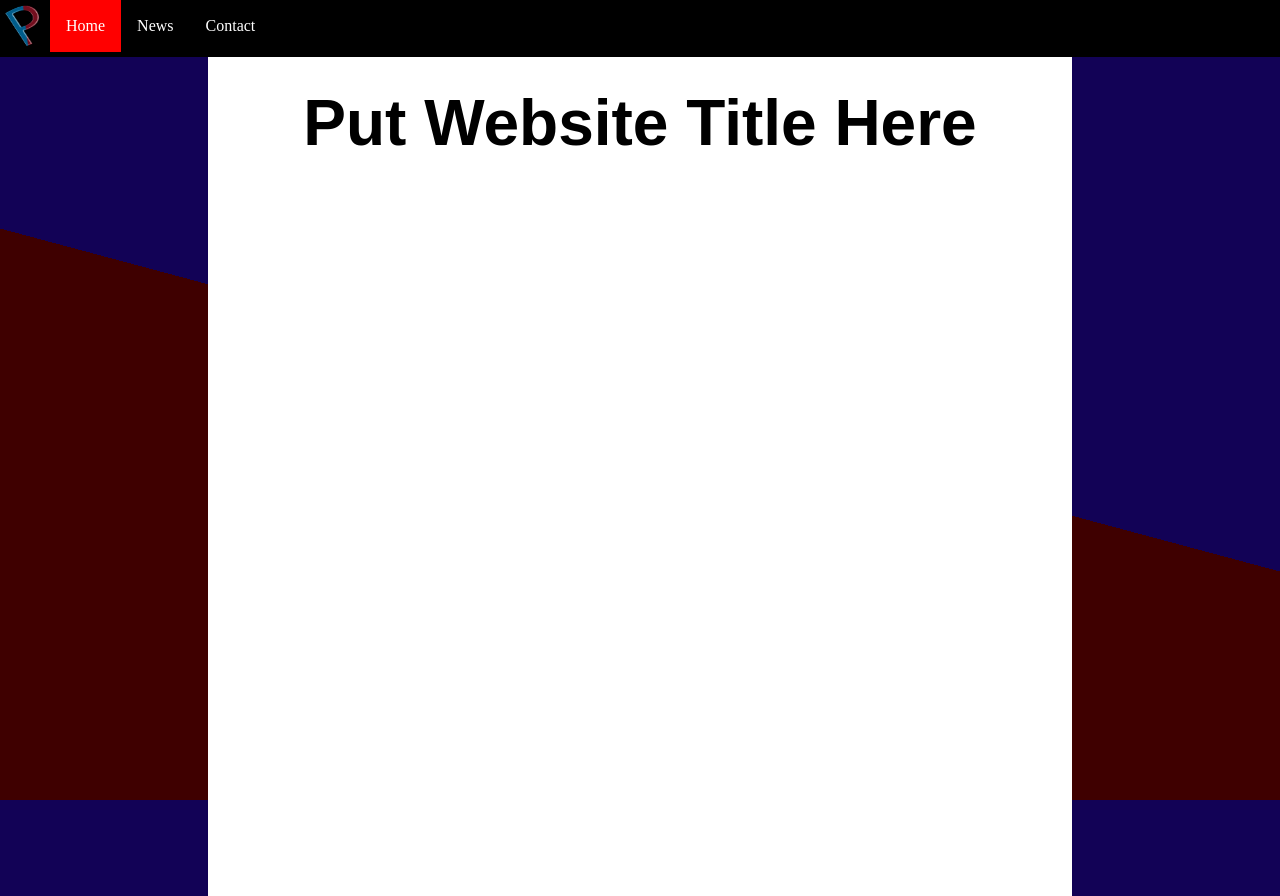
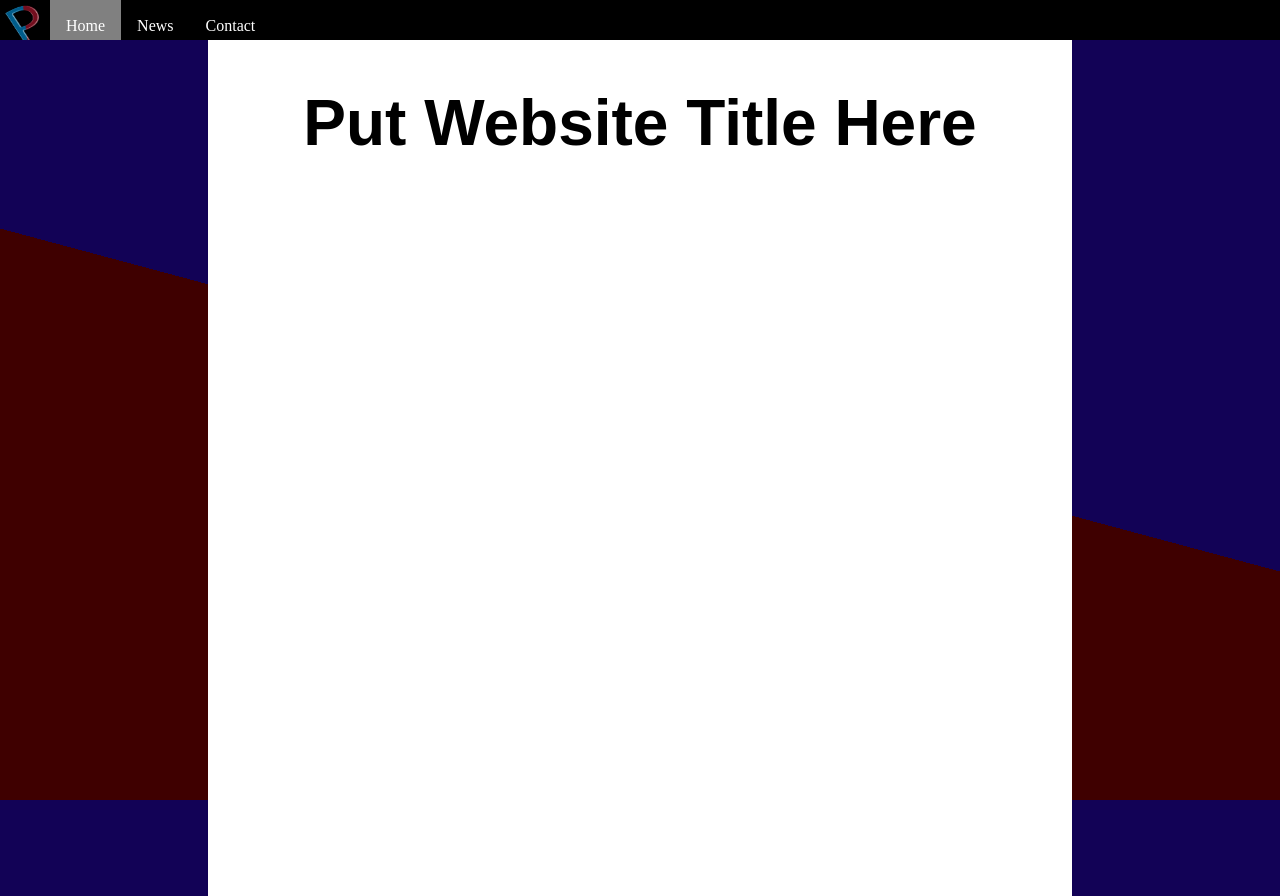
Before and after one commit to 20cgreene/20cgreene.github.io, a plain HTML site: page index.html in a window 1280 px wide. In both pictures the pointer is over the link "Home". Drawn offline with Linux system fonts and the light colour scheme.

Commit message:
Update Home.css

```diff
--- a/Home.css
+++ b/Home.css
@@ -46,7 +46,7 @@ ul {
     overflow: hidden;
     background-color: black;
     position: fixed;
-    heigth: 50px;
+    height: 40px;
     top: 0;
     right: 0;
     width: 100%;
@@ -62,4 +62,4 @@ li a {
     text-decoration: none;
 }
 li a:hover  {
-     background-color: red;
+     background-color: grey;
```
